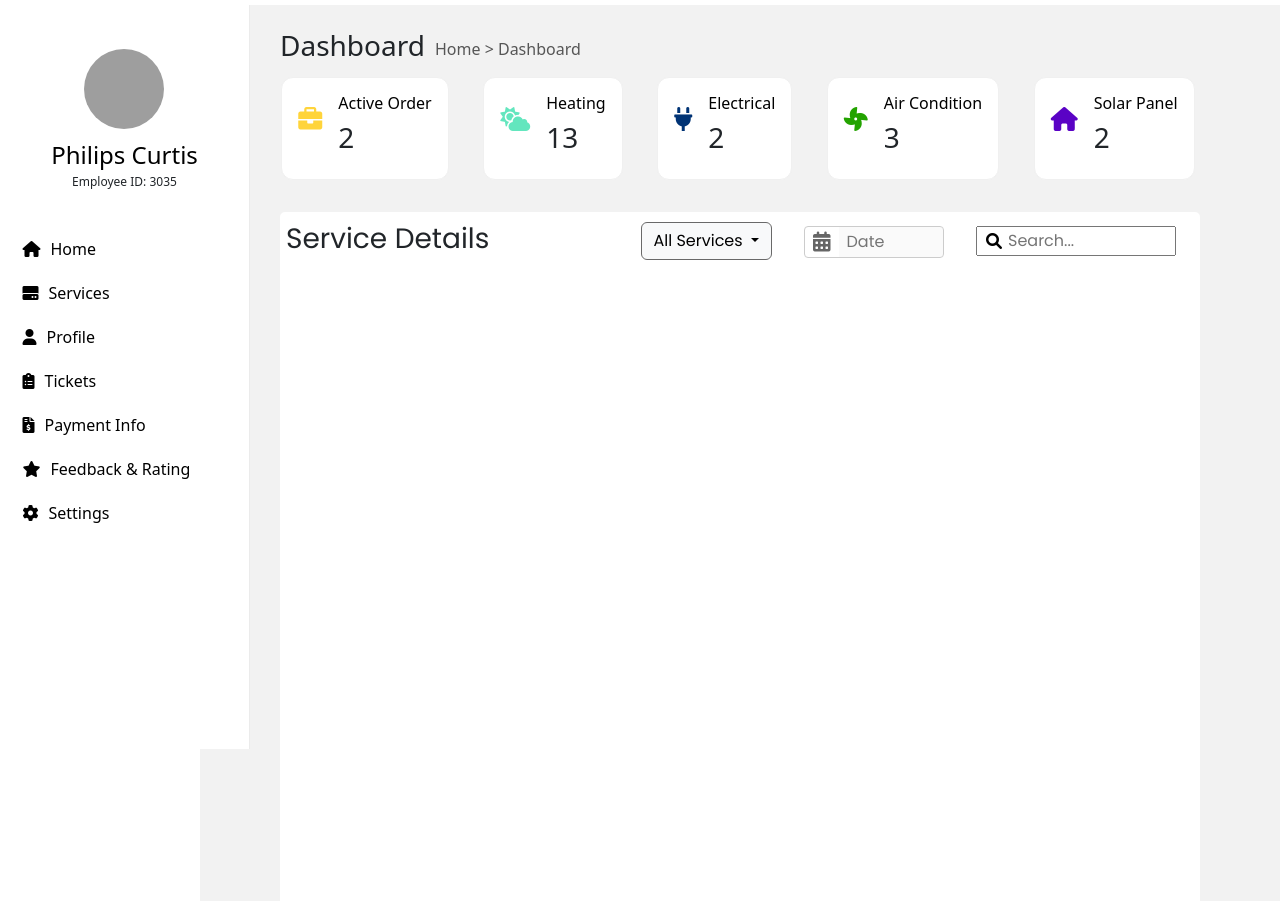
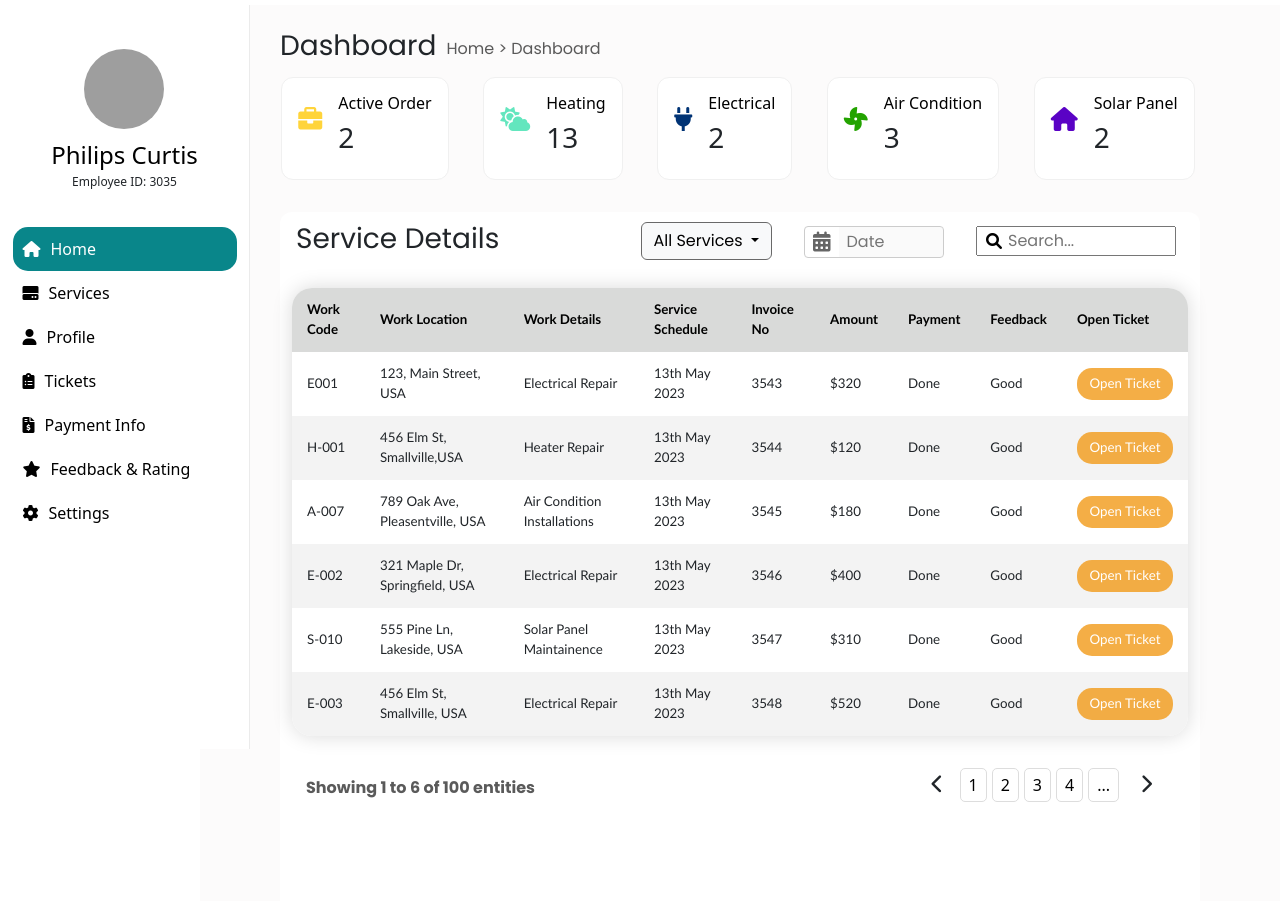
Before and after one commit to GlenPerera/Zelora-Assignment, a plain HTML site: page index.html in a window 1280 px wide. Shown: the part 51-952 px from the top of the page. Drawn offline with nearby package versions, Linux system fonts and the light colour scheme; grey boxes are pictures that could not be loaded.

Commit message:
Desktop View Totally Completed

```diff
--- a/index.html
+++ b/index.html
@@ -109,7 +109,7 @@
 
       <section class="herosection">
         <div class="hero-topic">
-          <h3>Dashboard</h3>
+          <h3 class="hero-h3">Dashboard</h3>
           <p class="para">Home > Dashboard</p>
         </div>
 
@@ -235,6 +235,112 @@
               </div>
             </div>
           </div>
+
+          <table class="styled-table">
+            <thead>
+              <tr>
+                <th>Work Code</th>
+                <th>Work Location</th>
+                <th>Work Details</th>
+                <th>Service Schedule</th>
+                <th>Invoice No</th>
+                <th>Amount</th>
+                <th>Payment</th>
+                <th>Feedback</th>
+                <th>Open Ticket</th>
+              </tr>
+            </thead>
+
+            <tbody>
+              <tr>
+                <td>E001</td>
+                <td>123, Main Street, USA</td>
+                <td>Electrical Repair</td>
+                <td>13th May 2023</td>
+                <td>3543</td>
+                <td>$320</td>
+                <td>Done</td>
+                <td>Good</td>
+                <td><button>Open Ticket</button></td>
+              </tr>
+
+              <tr>
+                <td>H-001</td>
+                <td>456 Elm St, Smallville,USA</td>
+                <td>Heater Repair</td>
+                <td>13th May 2023</td>
+                <td>3544</td>
+                <td>$120</td>
+                <td>Done</td>
+                <td>Good</td>
+                <td><button>Open Ticket</button></td>
+              </tr>
+
+              <tr>
+                <td>A-007</td>
+                <td>789 Oak Ave, Pleasentville, USA</td>
+                <td>Air Condition Installations</td>
+                <td>13th May 2023</td>
+                <td>3545</td>
+                <td>$180</td>
+                <td>Done</td>
+                <td>Good</td>
+                <td><button>Open Ticket</button></td>
+              </tr>
+
+              <tr>
+                <td>E-002</td>
+                <td>321 Maple Dr, Springfield, USA</td>
+                <td>Electrical Repair</td>
+                <td>13th May 2023</td>
+                <td>3546</td>
+                <td>$400</td>
+                <td>Done</td>
+                <td>Good</td>
+                <td><button>Open Ticket</button></td>
+              </tr>
+
+              <tr>
+                <td>S-010</td>
+                <td>555 Pine Ln, Lakeside, USA</td>
+                <td>Solar Panel Maintainence</td>
+                <td>13th May 2023</td>
+                <td>3547</td>
+                <td>$310</td>
+                <td>Done</td>
+                <td>Good</td>
+                <td><button>Open Ticket</button></td>
+              </tr>
+
+              <tr>
+                <td>E-003</td>
+                <td>456 Elm St, Smallville, USA</td>
+                <td>Electrical Repair</td>
+                <td>13th May 2023</td>
+                <td>3548</td>
+                <td>$520</td>
+                <td>Done</td>
+                <td>Good</td>
+                <td><button>Open Ticket</button></td>
+              </tr>
+            </tbody>
+          </table>
+
+          <div class="extra-data">
+            <p class="para">Showing 1 to 6 of 100 entities</p>
+            <div class="belowtable-icons">
+              <i class="fa-solid fa-chevron-left"></i>
+              <ul>
+                <li><button>1</button></li>
+                <li><button>2</button></li>
+                <li><button>3</button></li>
+                <li><button>4</button></li>
+                <li><button>...</button></li>
+              </ul>
+
+              <i class="fa-solid fa-chevron-right"></i>
+            </div>
+          </div>
         </div>
       </section>
     </main>
--- a/style.css
+++ b/style.css
@@ -140,8 +140,9 @@ main {
   margin-right: 10px; /* Space between icon and text */
 }
 
-.custom-button:hover {
-  background-color: #098a49; /* Hover background color */
+.custom-button:hover,
+.custom-button.active {
+  background-color: #09868a; /* Hover background color */
   color: #ffffff; /* Hover text color */
 }
 
@@ -155,7 +156,7 @@ main {
   flex-grow: 1;
   padding: 80px;
   padding-top: 130px;
-  background-color: #f2f2f2;
+  background-color: #fcfbfb;
   overflow-y: auto;
   margin-left: 200px; /* Adjust to the width of the sidebar */
 }
@@ -165,8 +166,13 @@ main {
   display: flex;
 }
 
+.herosection .hero-h3 {
+  font-family: "Poppins", sans-serif;
+}
+
 .herosection .para {
   padding-left: 10px;
+  font-family: "Poppins", sans-serif;
   padding-top: 8px;
   font-size: medium;
   color: rgba(0, 0, 0, 0.646);
@@ -231,8 +237,8 @@ body {
 .table-section {
   margin-top: 2rem;
   background-color: white;
-  height: 100vh;
-  border-radius: 5px;
+  height: 94vh;
+  border-radius: 12px;
 }
 
 /*Table header Styles*/
@@ -244,6 +250,10 @@ body {
   justify-content: space-between;
   padding-top: 10px;
   margin-left: 6px;
+}
+
+.table-nav h3 {
+  margin-left: 10px;
 }
 
 .service-dates {
@@ -289,3 +299,95 @@ body {
   font-size: 20px; /* Adjust icon size */
   color: #666; /* Icon color */
 }
+
+/*table styles*/
+.styled-table {
+  border-collapse: separate; /* Change from collapse to separate */
+  border-spacing: 0; /* Remove spacing between cells */
+  margin-top: 25px;
+  margin-left: 12px;
+  margin-right: 12px;
+  font-size: smaller;
+  font-family: "Trebuchet MS", "Lucida Sans", Arial, sans-serif;
+  min-width: 400px;
+  box-shadow: 0 0 20px rgba(0, 0, 0, 0.15);
+  border-radius: 20px; /* Add border-radius to the table */
+  overflow: hidden; /* Ensure the rounded corners are visible */
+}
+
+.styled-table thead tr {
+  background-color: #d5d7d6e7;
+  color: black;
+  text-align: left;
+}
+
+.styled-table th,
+.styled-table td {
+  padding: 12px 15px;
+}
+
+.styled-table tbody tr {
+  border-bottom: 1px solid #dddddd;
+}
+
+.styled-table tbody tr:nth-of-type(even) {
+  background-color: #f3f3f3;
+}
+
+.styled-table tbody tr.active-row {
+  font-weight: bold;
+  color: #009879;
+}
+
+.styled-table td button {
+  border: none;
+  background-color: rgba(242, 159, 35, 0.838);
+  color: white;
+  border-radius: 15px;
+  width: 6rem;
+  height: 2rem;
+}
+
+.extra-data {
+  padding-top: 2rem;
+  margin-left: 1rem;
+  display: flex;
+  justify-content: space-between;
+}
+
+.extra-data .para {
+  font-weight: bold;
+}
+
+.extra-data .belowtable-icons {
+  display: flex;
+  margin-right: 2rem;
+}
+
+.extra-data .belowtable-icons ul {
+  list-style: none;
+  display: flex;
+  justify-content: space-between;
+  padding: 0;
+  margin: 0;
+}
+
+.belowtable-icons i {
+  cursor: pointer;
+  font-size: 1.2em;
+  margin-top: 6px;
+  margin-right: 1rem;
+  margin-left: 1rem;
+}
+
+.belowtable-icons button {
+  background: #ffffff;
+  border: 1px solid #dddddd;
+  color: black;
+  padding: 4px 8px;
+  cursor: pointer;
+  border-radius: 5px;
+  font-size: 1em;
+  gap: 2rem;
+  margin-right: 5px;
+}
```
